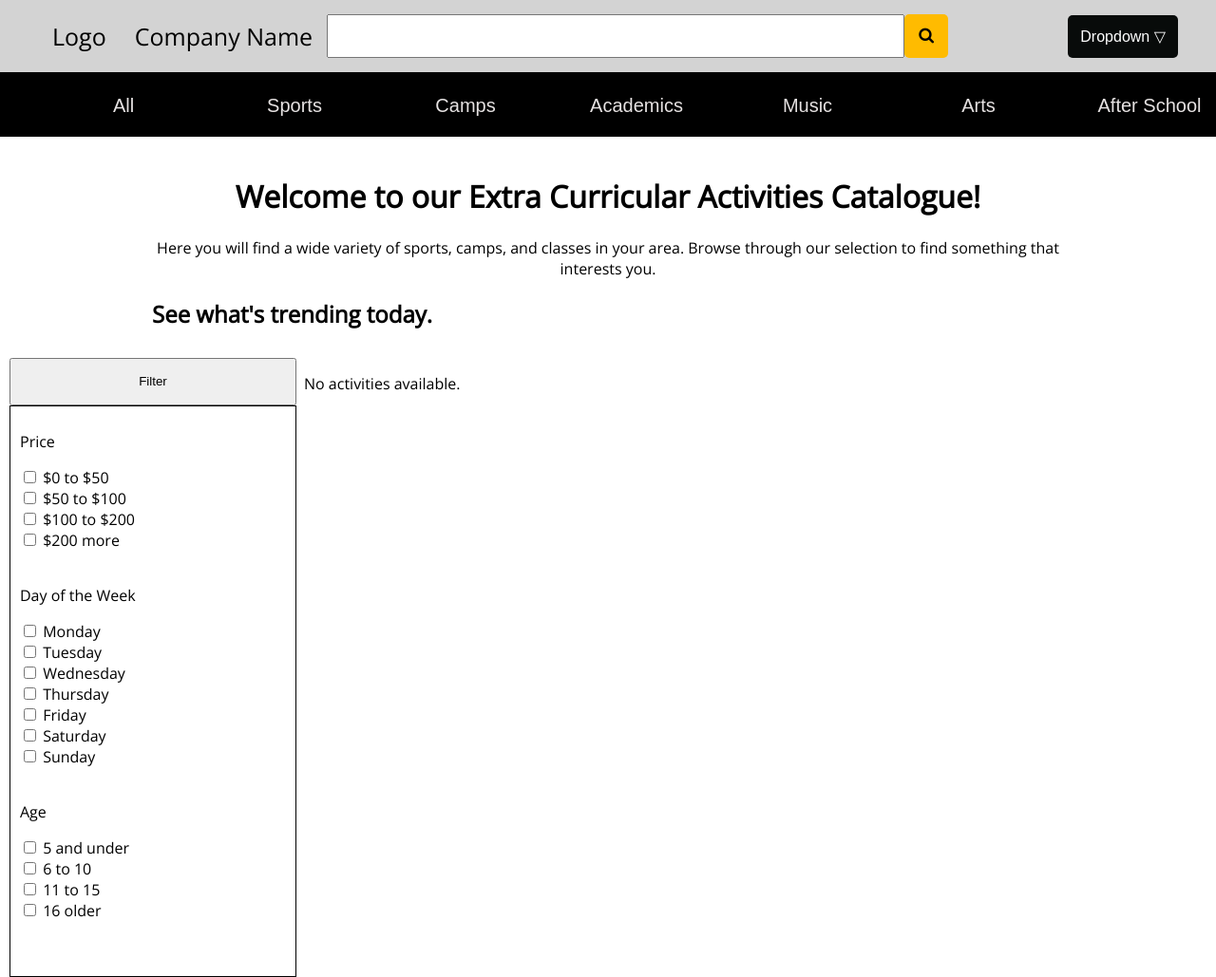
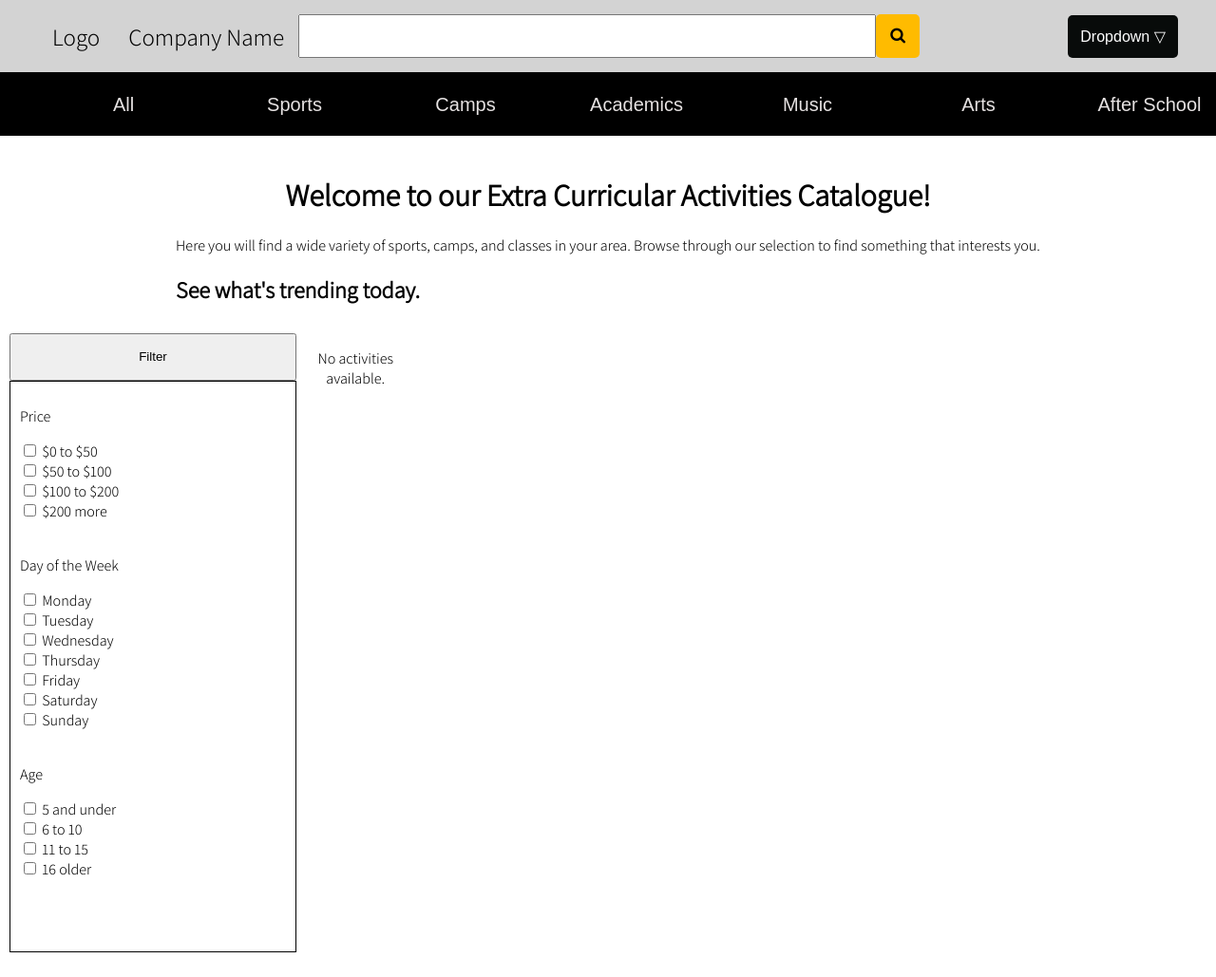
Before and after one commit to NightShift3201/activityconnect, a Django app: page /home/ in a window 1280 px wide. Shown: the whole page at 95% size. After the commit the page ends 1003 px from the top, so only its background shows below. Run offline with Django 4.2, Linux system fonts and the light colour scheme; data that the repository does not hold is empty.

Commit message:
fixes design

```diff
--- a/main/static/main/main.css
+++ b/main/static/main/main.css
@@ -1,8 +1,9 @@
-@import url('https://fonts.googleapis.com/css?family=Open+Sans&display=swap');
+@import url('https://fonts.googleapis.com/css2?family=Assistant:wght@300&display=swap');
+
 
 
 body {
-  font-family: 'Open Sans', sans-serif;
+  font-family: 'Assistant', sans-serif;
   margin: 0;
   padding: 0;
   display: flex;
@@ -53,11 +54,9 @@ body {
 
   #storefront {
     display: grid;
-    grid-template-columns: repeat(auto-fit, minmax(200px, 1fr));
-    grid-gap: 40px;
-    display: flex;
-    flex-wrap: wrap;
-    float: right;
+    grid-template-columns: repeat(4, .75fr);
+    grid-auto-rows: 200px;
+    grid-gap: 20px;
     padding: 0px 0px 0px 10px;
 
   }
@@ -68,14 +67,13 @@ body {
   }
 
   img {
-    border-radius: 11px;
+    width: 100%;
+    height: auto;
   }
 
   .activity {
-    background-color: white;
+    background-color: rgb(250, 250, 250);
     box-shadow: 2px 2px 5px rgba(0, 0, 0, 0.1);
-    border:2px solid black;
-    border-radius: 10px;
     padding: 20px;
 
 
@@ -88,10 +86,7 @@ body {
   }
 
 
-  .imageC {
-    display: flex;
-    justify-content: center;
-  }
+
 
   .activity h2 {
     margin: 0;
--- a/main/templates/main/home.html
+++ b/main/templates/main/home.html
@@ -24,7 +24,7 @@
     <div class="search-container">
       <form class = "search-form" action="{% url 'search' %}" method="POST">
         {% csrf_token %}
-        <input type="text" placeholder="   " name="query" value="{{ request.POST.query }}">
+        <input type="text" placeholder="   " name="query" value="{{ request.POST.query }}"autocomplete="off">
         <button type="submit"><i class="fa fa-search"></i></button>
       </form>
     </div>
```
